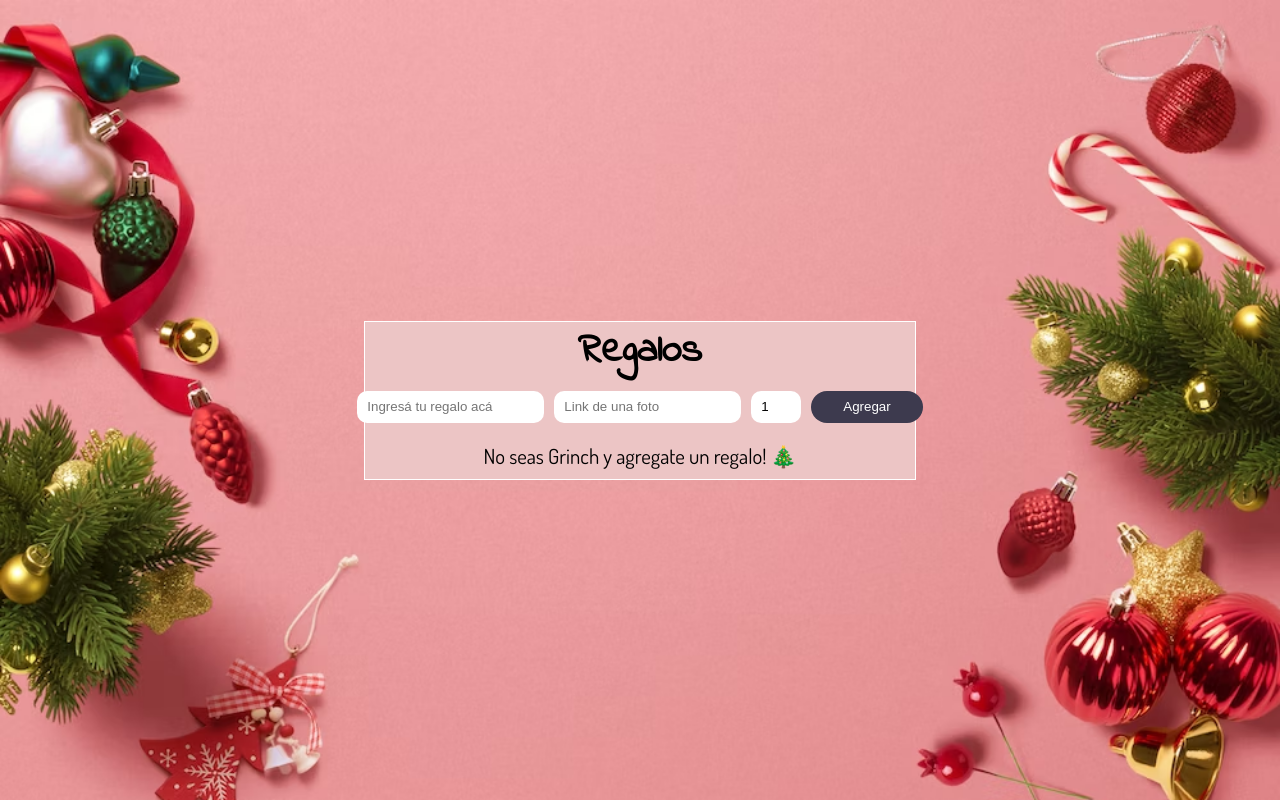
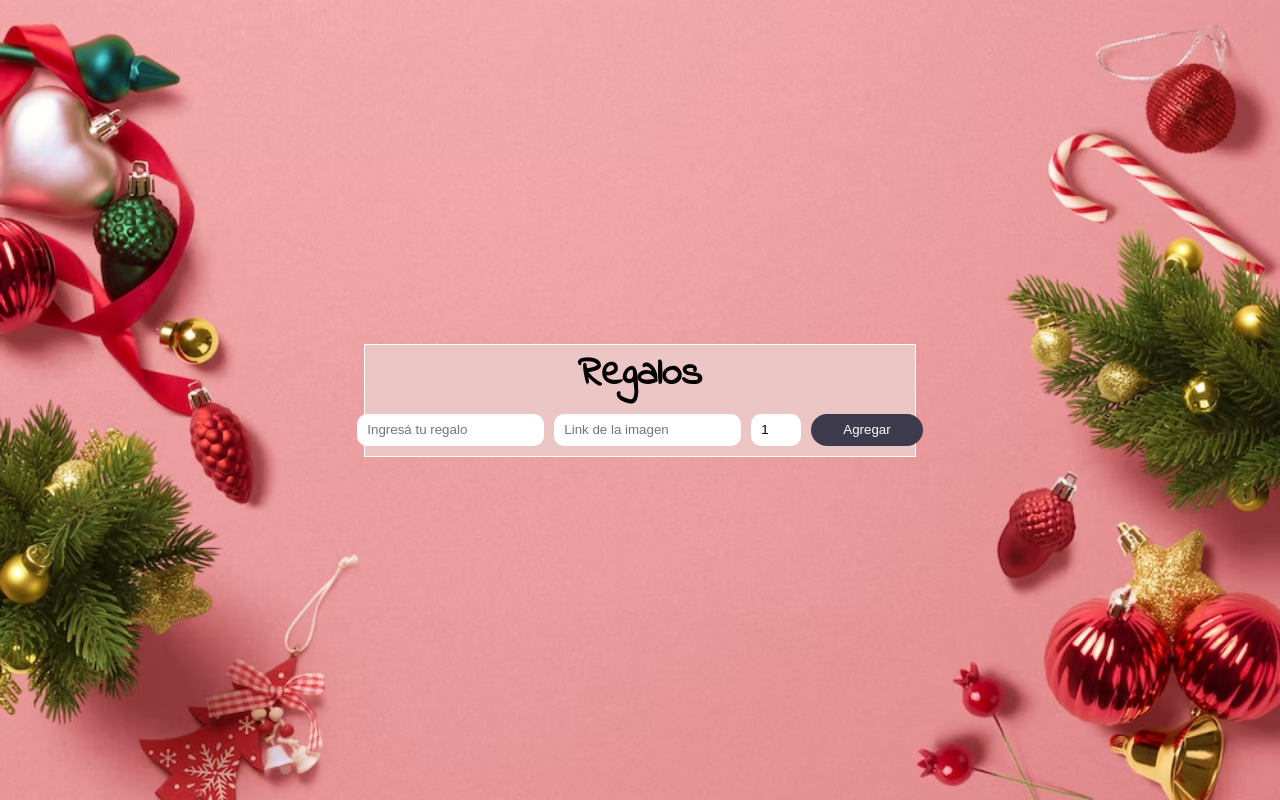
Before and after one commit to alejoevilches/adviency, a React (Vite) app: page / in a window 1280 px wide. Built offline with nearby package versions, Linux system fonts and the light colour scheme.

Commit message:
start zustand feature

```diff
--- a/package.json
+++ b/package.json
@@ -15,7 +15,8 @@
     "react": "^18.2.0",
     "react-dom": "^18.2.0",
     "react-router-dom": "^6.20.1",
-    "standard": "^17.1.0"
+    "standard": "^17.1.0",
+    "zustand": "^4.4.7"
   },
   "devDependencies": {
     "@types/react": "^18.2.37",
--- a/src/App.css
+++ b/src/App.css
@@ -35,27 +35,9 @@ main{
     margin:10px 0;
 }
 
-.giftsContainer button:hover{
-    color:red;
-}
 
 .giftsContainer img{
     width:100px;
-}
-
-.leftSideChip{
-    display:flex;
-    flex-direction: row;
-    align-items: center;
-    gap:10px;
-}
-
-.chipInfo{
-    display:inherit;
-    flex-direction: column;
-    gap:10px;
-    font-family: var(--items-font);
-    font-size: 1.3em;
 }
 
 
@@ -89,7 +71,6 @@ form input{
     padding-left:10px;
 }
 
-
 .message{
     font-family: var(--items-font);
     font-size:1.3em;
--- a/src/App.jsx
+++ b/src/App.jsx
@@ -1,66 +1,25 @@
-import { IconGift, IconTrash } from "@tabler/icons-react";
 import "./App.css";
-import { useGifts } from "./hooks/useGifts";
-import { useModal } from "./hooks/useModal";
-import { Modal } from "./components/Modal";
 import { Chip } from "./components/Chip";
+import { useGiftsStore } from "./store/useGiftsStore";
+import { Form } from "./components/Form";
 
 export function App(){
-    const {gifts, addToGifts, deleteGift, deleteAllGifts}=useGifts();
-    const {modals, setModals}=useModal();
+    const gifts=useGiftsStore(state=>state.gifts);
+    console.log()
 
-    const handleSubmit=(e)=>{
-        e.preventDefault();
-        const data=new FormData(e.target);
-        if (data.get("name")==""){
-            return setModals({type:"emptyGift"})
-        }
-        const img=data.get("link")
-            ? data.get("link")
-            : "https://blog.homedepot.com.mx/wp-content/uploads/2021/12/ideasderegalo1.jpg"
-        addToGifts({
-            name:data.get("name"),
-            link:img,
-            qty:parseInt(data.get("qty"))
-        })
-        e.target.reset();
-    }
     return (
         <main>
             <section className="giftsContainer">
                 <h1>Regalos</h1>
                 <ul>
                     {gifts.map(el=>{
-                        return (
+                        return(
                             <Chip el={el} key={el.name} />
                         )
                     })}
-                    <form onSubmit={handleSubmit}>
-                        <input type="text" name="name" id="name" placeholder="Ingresá tu regalo acá"/>
-                        <input type="text" name="link" id="link" placeholder="Link de una foto"/>
-                        <input type="number" name="qty" id="qty" defaultValue={1}/>
-                        <button className="button">
-                            <span className="button-content">Agregar</span>
-                        </button>
-                    </form>
                 </ul>
-                {gifts.length>0 &&
-                    <button className="deleteAllButton button" onClick={deleteAllGifts}>
-                        <span className="button-content">Eliminar todo</span>
-                    </button>
-                }
-                {gifts.length==0 &&
-                    <p className="message">No seas Grinch y agregate un regalo! 🎄</p>
-                }
+            <Form />
             </section>
-            {modals.type=="emptyGift" &&
-                <Modal>
-                    <h2>No podes agregar un regalo vacio. Asi Papa Noel no va a saber que regalarte!</h2>
-                    <button className="button" onClick={()=>setModals({type:null})}>
-                        <span className="button-content">Aceptar</span>
-                    </button>
-                </Modal>
-            }
         </main>
     )
 }
--- a/src/components/Chip.css
+++ b/src/components/Chip.css
@@ -0,0 +1,21 @@
+@import url(/src/index.css);
+
+.leftSideChip{
+    display:flex;
+    flex-direction: row;
+    align-items: center;
+    gap:10px;
+}
+
+.chipInfo{
+    display:inherit;
+    flex-direction: column;
+    gap:10px;
+    font-family: var(--items-font);
+    font-size: 1.3em;
+}
+
+.deleteButton:hover{
+    cursor: pointer;
+    color:red;
+}
--- a/src/components/Chip.jsx
+++ b/src/components/Chip.jsx
@@ -1,8 +1,13 @@
-import { IconTrash } from "@tabler/icons-react";
+/* eslint-disable react/prop-types */
+import { IconTrash } from "@tabler/icons-react"
+import "./Chip.css"
+import { useGiftsStore } from "../store/useGiftsStore"
+
 
 export function Chip({el}){
+    const deleteGift=useGiftsStore(state=>state.deleteGift);
     return (
-            <li key={el.name}>
+        <li>
             <div className="leftSideChip">
                 <img src={el.link} alt={el.name} />
                 <div className="chipInfo">
@@ -11,7 +16,9 @@ export function Chip({el}){
                 </div>
             </div>
             <>
-                    <button className="deleteButton"><IconTrash /></button>
+                <button className="deleteButton" onClick={()=>deleteGift(el)}>
+                    <IconTrash />
+                </button>
             </>
         </li>
     )
--- /dev/null
+++ b/src/components/Form.jsx
@@ -0,0 +1,26 @@
+import { useGiftsStore } from "../store/useGiftsStore"
+
+export function Form(){
+    const addToGifts=useGiftsStore(state=>state.addToGifts);
+    const handleSubmit=(e)=>{
+        e.preventDefault();
+        const data=new FormData(e.target);
+        const gift={
+            name:data.get("name"),
+            img:data.get("link"),
+            qty:data.get("qty")
+        }
+        addToGifts(gift);
+    }
+
+    return (
+        <form onSubmit={handleSubmit}>
+            <input type="text" id="name" name="name" placeholder="Ingresá tu regalo" />
+            <input type="text" id="link" name="link" placeholder="Link de la imagen" />
+            <input type="number" name="qty" id="qty" defaultValue={1}/>
+            <button className="button">
+                <span className="button-content">Agregar</span>
+            </button>
+        </form>
+    )
+}
--- a/src/components/Modal.jsx
+++ /dev/null
@@ -1,11 +0,0 @@
-import "./Modal.css";
-
-export function Modal({children}){
-    return (
-        <div className="modalOverlay">
-            <section className="modalContainer">
-                {children}
-            </section>
-        </div>
-    )
-}
--- a/src/hooks/useGifts.js
+++ /dev/null
@@ -1,40 +0,0 @@
-import { useEffect, useState } from "react"
-
-export const useGifts=()=>{
-    const loadGiftsFromLocalStorage=()=>{
-        const data=localStorage.getItem("giftlist");
-        return data
-            ? JSON.parse(data)
-            : []
-    }
-
-    const [gifts, setGifts]=useState(loadGiftsFromLocalStorage());
-
-    const addToGifts=(el)=>{
-        if (gifts.some(gift=>gift.name==el.name)){
-            const i=gifts.findIndex(gift=>gift.name==el.name);
-            const newGiftList=structuredClone(gifts);
-            newGiftList[i].qty+=el.qty;
-            return setGifts(newGiftList);
-        }
-        const newGiftList=[...gifts, el]
-        setGifts(newGiftList);
-    }
-
-    const deleteGift=(el)=>{
-        const i=gifts.findIndex(gift=>gift.name==el.name);
-        const newGiftList=structuredClone(gifts);
-        newGiftList.splice(i,1);
-        setGifts(newGiftList);
-    }
-
-    const deleteAllGifts=()=>{
-        setGifts([]);
-    }
-
-    useEffect(()=>{
-        localStorage.setItem("giftlist", JSON.stringify(gifts))
-    },[gifts]);
-
-    return {gifts, addToGifts, deleteGift, deleteAllGifts}
-}
--- a/src/hooks/useModal.js
+++ /dev/null
@@ -1,7 +0,0 @@
-import { useState } from "react"
-
-export const useModal=()=>{
-    const [modals, setModals]=useState({type:null})
-
-    return {modals, setModals}
-}
--- /dev/null
+++ b/src/store/useGiftsStore.js
@@ -0,0 +1,23 @@
+import { create } from "zustand";
+
+export const useGiftsStore=create((set, get)=>{
+    return {
+        gifts:[],
+        addToGifts:(el)=>{
+            const {gifts}=get();
+            const newGiftList=[...gifts, el];
+            set({
+                gifts:newGiftList
+            })
+        },
+        deleteGift:(el)=>{
+            const {gifts}=get();
+            const i=gifts.findIndex(gift=>gift.name==el.name);
+            const newGiftList=structuredClone(gifts);
+            newGiftList.splice(i,1);
+            set({
+                gifts:newGiftList
+            })
+        }
+    }
+})
```
Also changed, not shown: 1 other file (tests, documents, lock files or other folders). Lines whose indentation alone changed are shown as unchanged.
